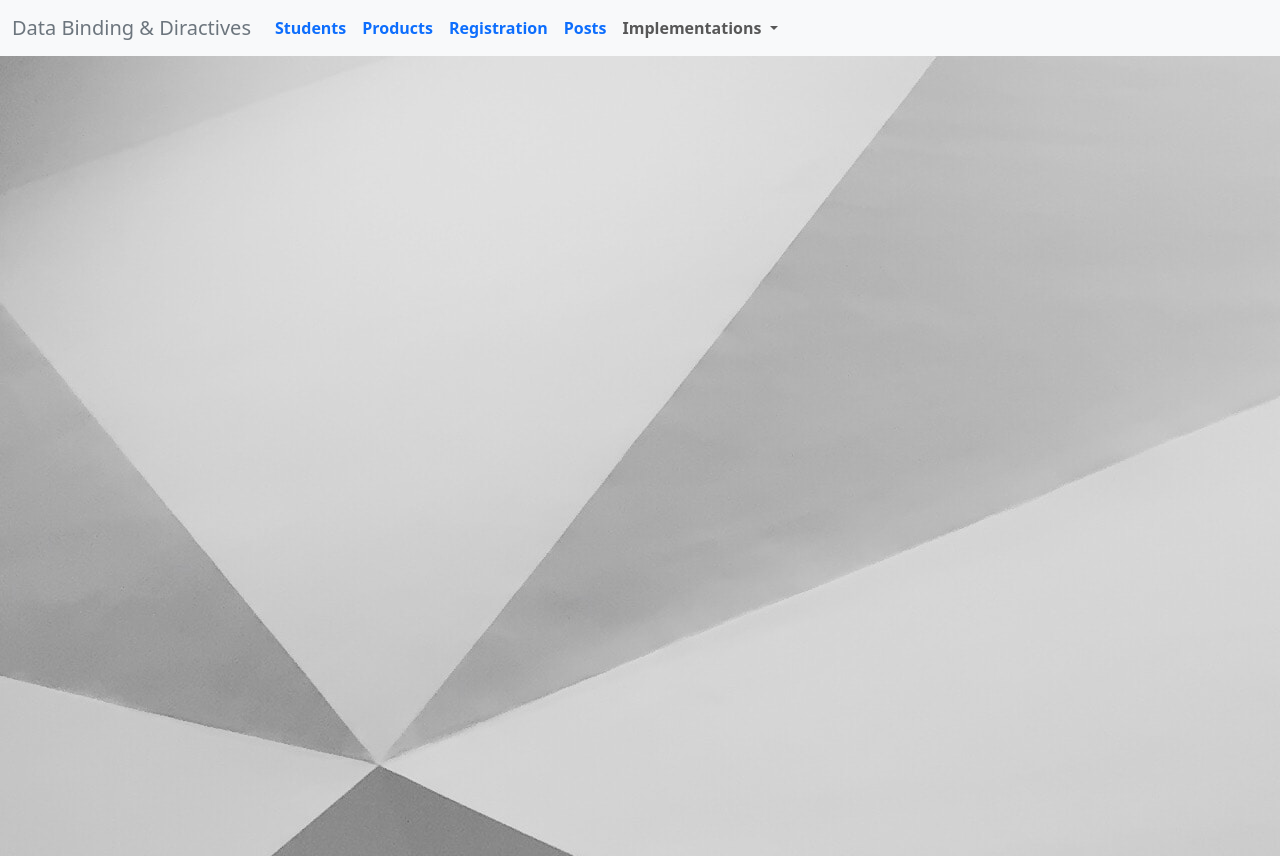
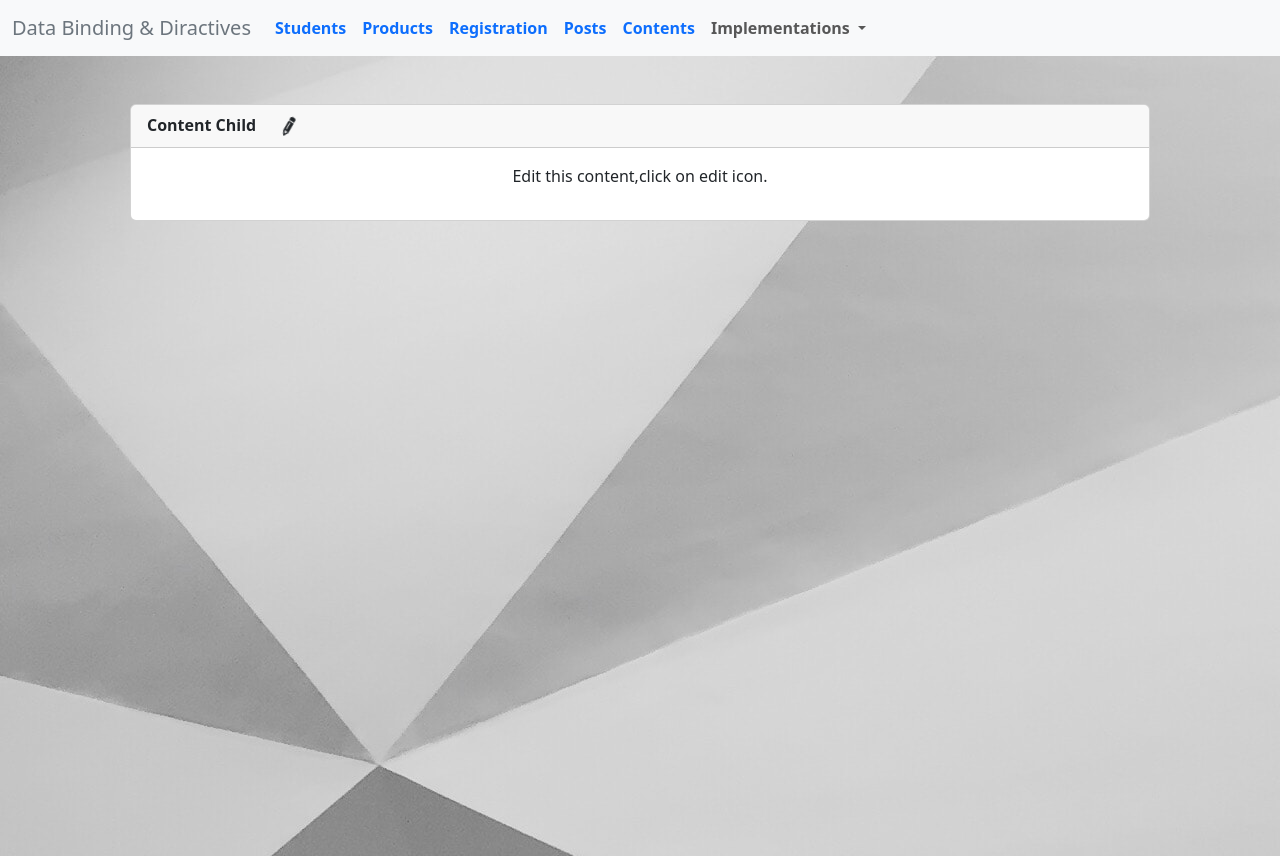
Before and after one commit to SiddhantDeval/angular, an Angular app in the folder data-binding/: page /contents in a window 1280 px wide. Before the commit this address led to /. Built offline with nearby package versions, Linux system fonts and the light colour scheme.

Commit message:
Decorator :- @ContentChild @ViewChild

```diff
--- a/data-binding/src/app/app-routing.module.ts
+++ b/data-binding/src/app/app-routing.module.ts
@@ -4,12 +4,14 @@ import { RouterModule, Routes } from '@angular/router';
 import { ProductsComponent } from './products/products.component';
 import { RegistrationComponent } from './registration/registration.component';
 import { PostsComponent } from './posts/posts.component';
+import { ContentsComponent } from './contents/contents.component';
 
 const routes: Routes = [
   { path: '', component: StudentsListComponent },
   { path: 'products', component: ProductsComponent },
   { path: 'registration', component: RegistrationComponent },
   { path: 'posts', component: PostsComponent },
+  { path: 'contents', component: ContentsComponent },
 ];
 
 @NgModule({
--- a/data-binding/src/app/app.component.html
+++ b/data-binding/src/app/app.component.html
@@ -1,41 +1,49 @@
 <nav class="navbar navbar-expand-lg bg-body-tertiary">
   <div class="container-fluid">
-    <a class="navbar-brand fw-normal text-secondary" href="/"
-      >Data Binding & Diractives</a
-    >
+    <a class="navbar-brand fw-normal text-secondary" href="/">
+      Data Binding & Diractives
+    </a>
     <div class="collapse navbar-collapse" id="navbarSupportedContent">
       <ul class="navbar-nav me-auto mb-2 mb-lg-0">
         <li class="nav-item">
           <a
             class="nav-link active fw-bold text-primary"
             aria-current="page"
-            routerLink="/"
-            >Students</a
-          >
+            routerLink="/">
+            Students
+          </a>
         </li>
         <li class="nav-item">
           <a
             class="nav-link active fw-bold text-primary"
             aria-current="page"
-            routerLink="/products"
-            >Products</a
-          >
+            routerLink="/products">
+            Products
+          </a>
         </li>
         <li class="nav-item">
           <a
             class="nav-link active fw-bold text-primary"
             aria-current="page"
-            routerLink="/registration"
-            >Registration</a
-          >
+            routerLink="/registration">
+            Registration
+          </a>
         </li>
         <li class="nav-item">
           <a
             class="nav-link active fw-bold text-primary"
             aria-current="page"
-            routerLink="/posts"
-            >Posts</a
-          >
+            routerLink="/posts">
+            Posts
+          </a>
+        </li>
+        <li class="nav-item">
+          <a
+            class="nav-link active fw-bold text-primary"
+            aria-current="page"
+            routerLink="/contents">
+            Contents
+          </a>
         </li>
         <li class="nav-item dropdown">
           <a
@@ -47,56 +55,57 @@
             Implementations
           </a>
           <div class="dropdown-menu" aria-labelledby="dropdownMenuButton">
-            <a class="dropdown-item" aria-current="page" routerLink="/"
-              >Event binding</a
-            >
-            <a class="dropdown-item" aria-current="page" routerLink="/"
-              >Two way data binding (ngModel)</a
-            >
+            <a class="dropdown-item" aria-current="page" routerLink="/">
+              Event binding
+            </a>
+            <a class="dropdown-item" aria-current="page" routerLink="/">
+              Two way data binding (ngModel)
+            </a>
             <a
               class="dropdown-item border-bottom"
               aria-current="page"
-              routerLink="/"
-              >Custom event emmiter</a
-            >
+              routerLink="/">
+              Custom event emmiter
+            </a>
             <!-- <div class="dropdown-divider"></div> -->
-            <a class="dropdown-item" aria-current="page" routerLink="/"
-              >*ngIf</a
-            >
-            <a class="dropdown-item" aria-current="page" routerLink="/"
-              >*ngFor</a
-            >
+            <a class="dropdown-item" aria-current="page" routerLink="/">
+              *ngIf
+            </a>
+            <a class="dropdown-item" aria-current="page" routerLink="/">
+              *ngFor
+            </a>
             <a
               class="dropdown-item border-bottom"
               aria-current="page"
-              routerLink="/products"
-              >Refereance variable</a
-            >
+              routerLink="/products">
+              Refereance variable
+            </a>
             <a
               class="dropdown-item border-bottom"
               aria-current="page"
-              routerLink="/products"
-              >@viewChild Refereance Element</a
-            >
+              routerLink="/products">
+              @viewChild Refereance Element
+            </a>
             <a
               class="dropdown-item border-bottom"
               aria-current="page"
-              routerLink="/products"
-              >@viewChild Refereance Component(todo)</a
-            >
-            <a
-              class="dropdown-item border-bottom"
-              aria-current="page"
-              routerLink="/registration"
-              >@viewChildren Elements Refereance</a
-            >
+              routerLink="/products">
+              @viewChild Refereance Component(todo)
+            </a>
             <a
               class="dropdown-item border-bottom"
               aria-current="page"
               routerLink="/registration">
-              1. ng-template with *ngTemplateOutlet <br />
-              2. ng-template as TemplateRef</a
-            >
+              @viewChildren Elements Refereance
+            </a>
+            <a
+              class="dropdown-item border-bottom"
+              aria-current="page"
+              routerLink="/registration">
+              1. ng-template with *ngTemplateOutlet
+              <br />
+              2. ng-template as TemplateRef
+            </a>
           </div>
         </li>
       </ul>
--- a/data-binding/src/app/app.module.ts
+++ b/data-binding/src/app/app.module.ts
@@ -23,6 +23,9 @@ import { RegistrationComponent } from './registration/registration.component';
 import { PostsComponent } from './posts/posts.component';
 import { PostComponent } from './posts/post/post.component';
 import icons from './icons';
+import { ContentsComponent } from './contents/contents.component';
+// import { ProjectionChildrenComponent } from './contents/projection-children/projection-children.component';
+import { ProjectionChildComponent } from './contents/projection-child/projection-child.component';
 
 /*
 import { APP_BASE_HREF } from '@angular/common';
@@ -47,6 +50,9 @@ providers: [{ provide: APP_BASE_HREF, useValue: environment.baseHref }],
     RegistrationComponent,
     PostsComponent,
     PostComponent,
+    ContentsComponent,
+    ProjectionChildComponent,
+    // ProjectionChildrenComponent,
   ],
   imports: [BrowserModule, AppRoutingModule, FormsModule, FontAwesomeModule],
   providers: [],
--- /dev/null
+++ b/data-binding/src/app/contents/contents.component.html
@@ -0,0 +1,35 @@
+<div class="container p-5">
+  <div class="container text-center">
+    <div class="row g-4">
+      <div *ngTemplateOutlet="ContentChildRef"></div>
+    </div>
+  </div>
+</div>
+
+<ng-template #ContentChildRef>
+  <div class="col">
+    <projection-child>
+      <p #para>Edit this content,click on edit icon.</p>
+    </projection-child>
+  </div>
+</ng-template>
+
+<!-- <div class="col" *ngTemplateOutlet="ContentChildrenRef"></div> -->
+<!-- <ng-template #ContentChildrenRef>
+  <div class="col-xs-12 col-lg-6">
+    <projection-children>
+      <p #paras>
+        Lorem ipsum dolor, sit amet consectetur adipisicing elit. Sint quam
+        neque dolorem asperiores nisi ratione quae perspiciatis.
+      </p>
+      <p #paras>
+        Lorem ipsum dolor, sit amet consectetur adipisicing elit. Sint quam
+        neque dolorem asperiores nisi ratione quae perspiciatis.
+      </p>
+      <p #paras>
+        Lorem ipsum dolor, sit amet consectetur adipisicing elit. Sint quam
+        neque dolorem asperiores nisi ratione quae perspiciatis.
+      </p>
+    </projection-children>
+  </div>
+</ng-template> -->
--- /dev/null
+++ b/data-binding/src/app/contents/projection-child/projection-child.component.html
@@ -0,0 +1,39 @@
+<div class="card">
+  <div class="card-header fw-bold">
+    <div class="row">
+      <div class="col-auto">Content Child</div>
+      <button
+        class="col col-auto btn btn-md py-0"
+        (click)="handleEdit()"
+        *ngIf="!edit; else EditColse">
+        <fa-icon [icon]="['fas', 'pencil']" animation="shake" />
+      </button>
+      <ng-template #EditColse>
+        <button class="col col-auto btn btn-md py-0" (click)="handleEdit()">
+          <fa-icon [icon]="['fas', 'xmark']" />
+        </button>
+      </ng-template>
+    </div>
+  </div>
+  <div class="card-body">
+    <ng-content></ng-content>
+  </div>
+  <ng-container *ngIf="edit">
+    <div class="card-footer">
+      <div
+        for="para"
+        class="d-flex justify-content-between align-items-center py-2">
+        <div class="fw-medium">Para</div>
+        <button type="button" class="btn btn-light" (click)="handleSave()">
+          <fa-icon [icon]="['fas', 'check']" size="lg" style="color: #80e04d" />
+        </button>
+      </div>
+      <textarea
+        #InputParaRef
+        class="form-control"
+        id="para"
+        rows="2"
+        [value]="paraContent"></textarea>
+    </div>
+  </ng-container>
+</div>
--- /dev/null
+++ b/data-binding/src/app/contents/projection-child/projection-child.component.ts
@@ -0,0 +1,33 @@
+import {
+  Component,
+  ContentChild,
+  ElementRef,
+  AfterContentChecked,
+  ViewChild,
+} from '@angular/core';
+
+@Component({
+  selector: 'projection-child',
+  templateUrl: './projection-child.component.html',
+  styleUrls: ['./projection-child.component.css'],
+})
+export class ProjectionChildComponent implements AfterContentChecked {
+  edit = false;
+  paraContent = '';
+  @ContentChild('para') paraElement: ElementRef<HTMLParagraphElement>;
+  @ViewChild('InputParaRef') InputParaRef: ElementRef<HTMLInputElement>;
+
+  ngAfterContentChecked(): void {
+    //  run each time after projected content was checked
+    this.paraContent = this.paraElement.nativeElement.innerText;
+  }
+
+  handleEdit() {
+    this.edit = !this.edit;
+  }
+  handleSave() {
+    this.edit = false;
+    const areaTextValue = this.InputParaRef.nativeElement.value;
+    this.paraElement.nativeElement.innerText = areaTextValue;
+  }
+}
--- a/data-binding/src/app/icons.ts
+++ b/data-binding/src/app/icons.ts
@@ -1,7 +1,21 @@
-import { faThumbsDown, faThumbsUp } from '@fortawesome/free-solid-svg-icons';
+import {
+  faThumbsDown,
+  faThumbsUp,
+  faPencil,
+  faCheck,
+  faXmark,
+} from '@fortawesome/free-solid-svg-icons';
 import {
   faThumbsUp as farThumbsUp,
   faThumbsDown as farThumbsDown,
 } from '@fortawesome/free-regular-svg-icons';
 
-export default [faThumbsUp, farThumbsUp, faThumbsDown, farThumbsDown];
+export default [
+  faThumbsUp,
+  farThumbsUp,
+  faThumbsDown,
+  farThumbsDown,
+  faPencil,
+  faCheck,
+  faXmark,
+];
```
Also changed, not shown: data-binding/src/app/contents/contents.component.ts (added, +10 -0 lines), data-binding/src/app/contents/contents.component.css (added), data-binding/src/app/contents/projection-child/projection-child.component.css (added).
